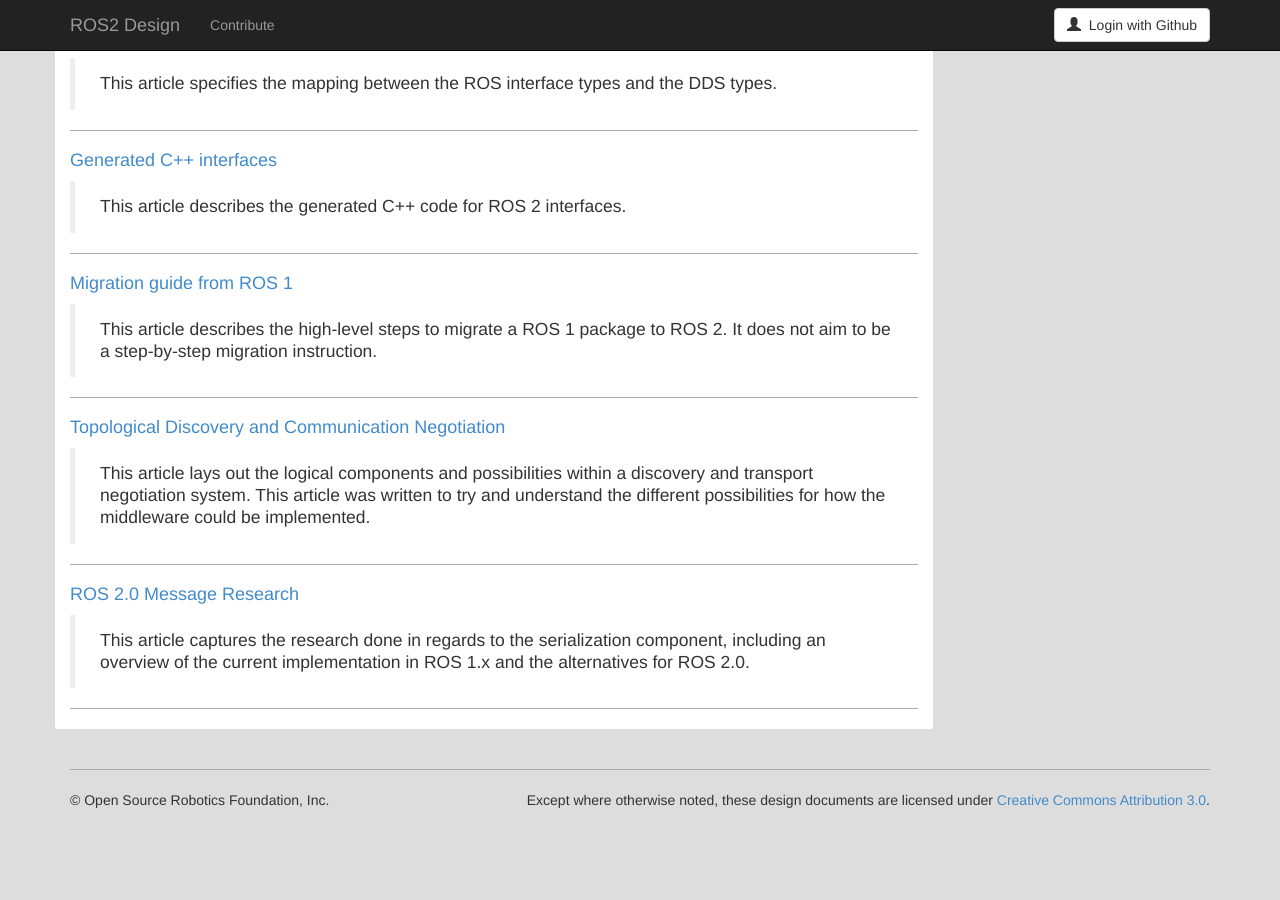
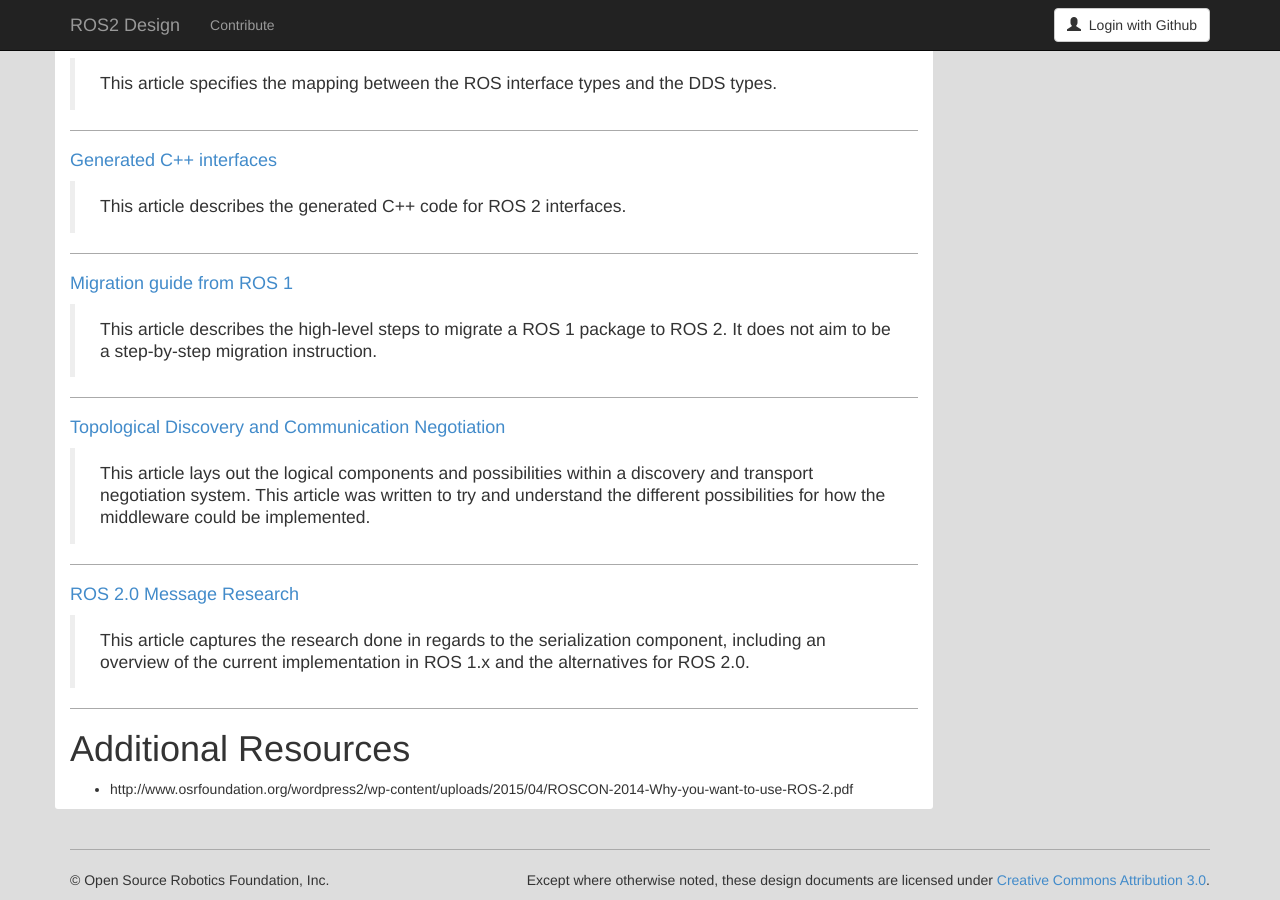
Before and after one commit to ros2/design, a Jekyll site: the page built from index.md, in a window 1280 px wide and 900 px high, scrolled down 1491 px. Built offline with Jekyll 4.4.1, drawn with Linux system fonts in a browser that asks for light colours; nearby versions of some CDN libraries; before the commit the page ends 2311 px from its top, so only the background shows below that.

Commit message:
Add section for additional resources

```diff
--- a/index.md
+++ b/index.md
@@ -49,3 +49,7 @@
 
 ----
 </div>
+
+# Additional Resources
+
+- http://www.osrfoundation.org/wordpress2/wp-content/uploads/2015/04/ROSCON-2014-Why-you-want-to-use-ROS-2.pdf
```
